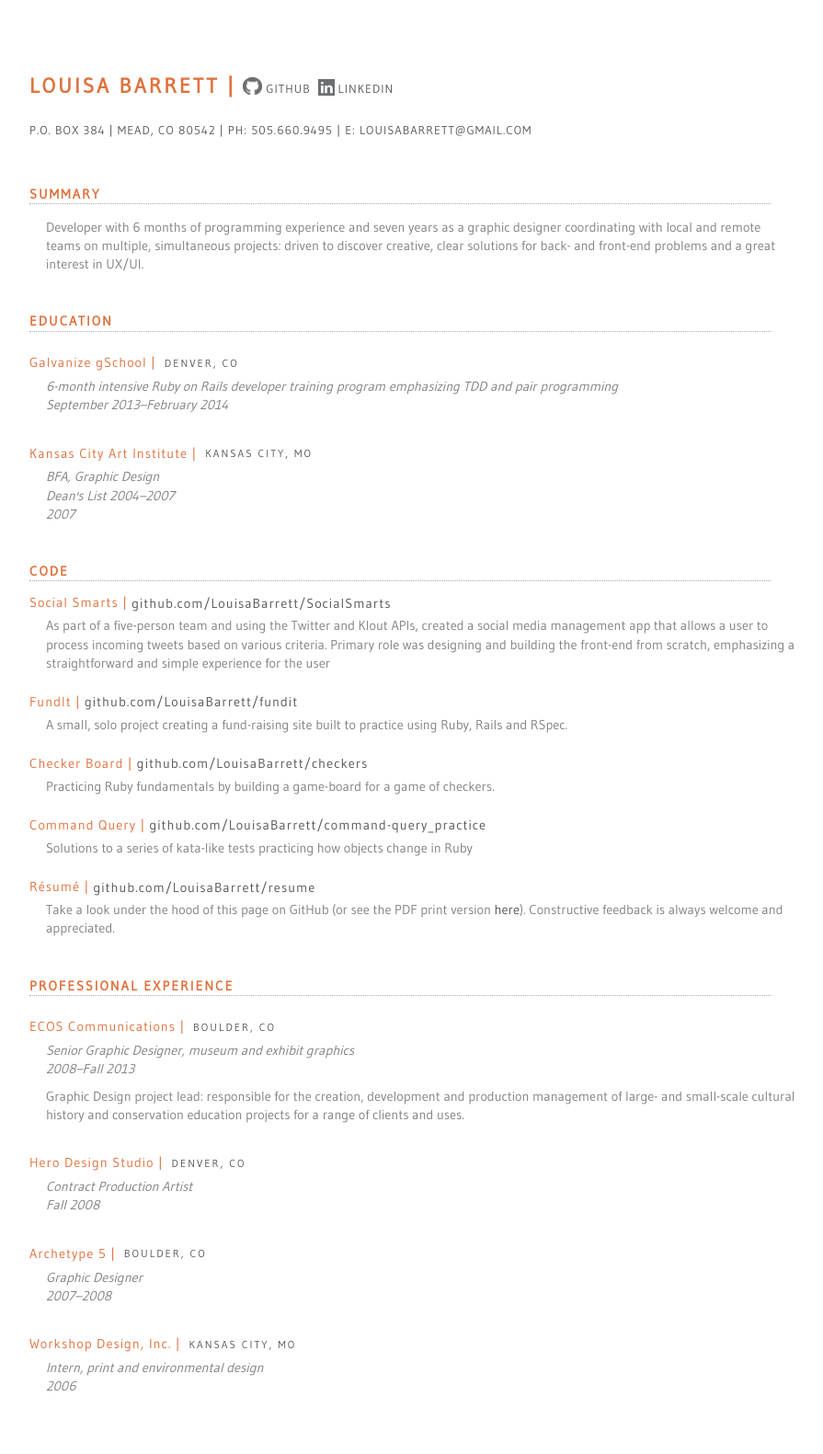
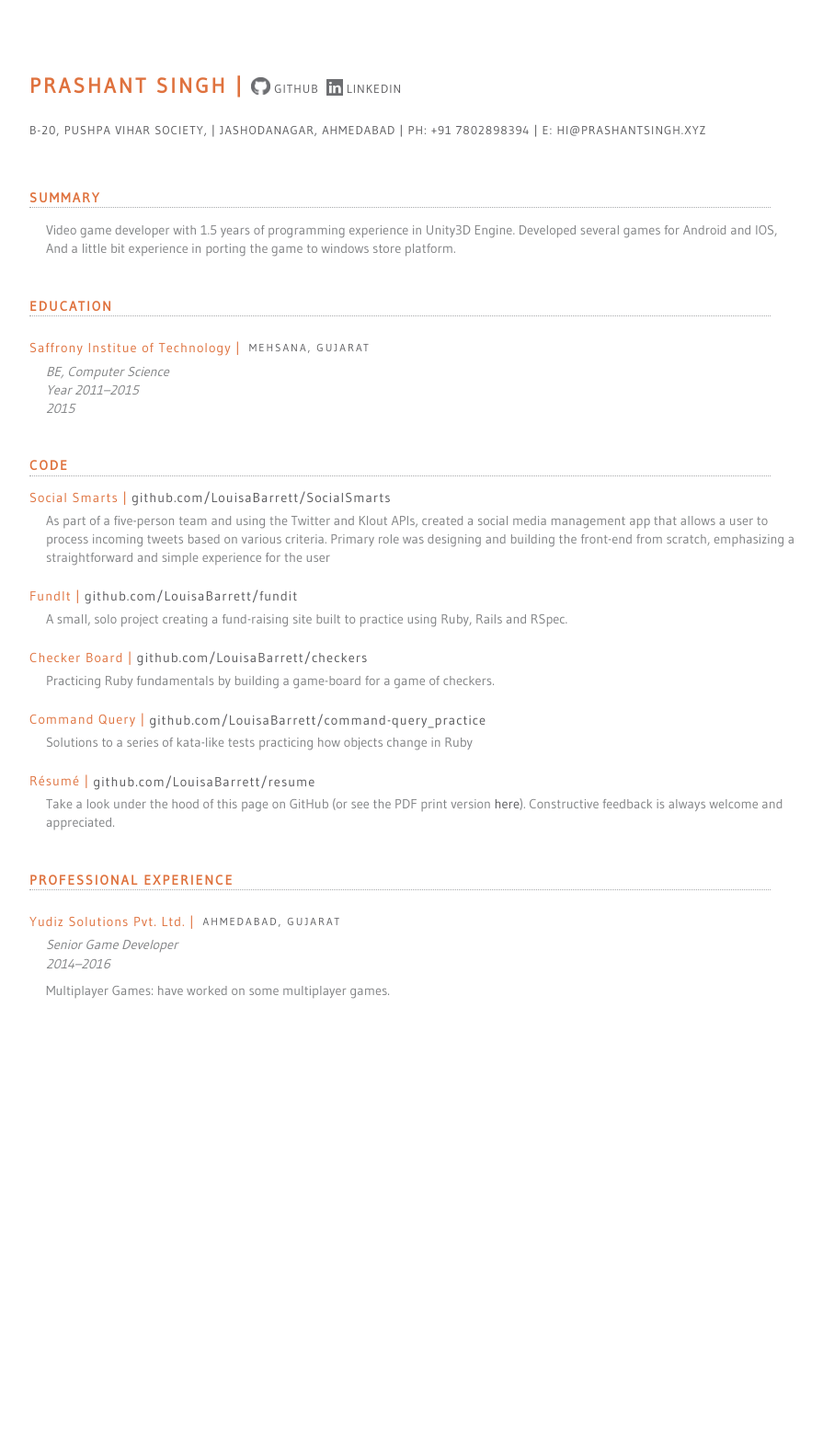
Before and after one commit to prashant-singh/prashant-singh.github.io, a Jekyll site: the page Resume/index.html, which Jekyll copies as it is, in a window 1280 px wide. Shown: the whole page at 92% size, without its empty margins (160-1055 px from the left). Built offline with Jekyll 4.4.1, drawn with Linux system fonts in a browser that asks for light colours; after the commit the page ends 1151 px from its top, so only the background shows below that.

Commit message:
Update index.html

```diff
--- a/Resume/index.html
+++ b/Resume/index.html
@@ -1,6 +1,6 @@
 <!DOCTYPE html>
 <head>
-  <title>Louisa Barrett</title>
+  <title>Prashant Singh</title>
   <meta charset="utf-8">
   <link href="main.css" media="screen" rel="stylesheet" type="text/css" />
   <link rel="stylesheet" type="text/css" href="http://fonts.googleapis.com/css?family=Gudea">
@@ -8,26 +8,24 @@
 </head>
 <body>
   <header class="header-details">
-    <h1 class="name">Louisa Barrett | </h1>
+    <h1 class="name">Prashant Singh | </h1>
       <article class="links-container">
-        <a class="links" href="https://github.com/LouisaBarrett" target="_blank"><img src="./images/gh_icon.png" alt="github icon" width="21" height="21">GitHub</a>
-        <a class="links" href="https://www.linkedin.com/in/louisabarrett/" target="_blank"><img src="./images/in_icon.png" alt="linkedin icon" width="18" height="18">LinkedIn</a>
+        <a class="links" href="https://github.com/prashant-singh" target="_blank"><img src="./images/gh_icon.png" alt="github icon" width="21" height="21">GitHub</a>
+        <a class="links" href="https://www.linkedin.com/in/kshatriyaprashant" target="_blank"><img src="./images/in_icon.png" alt="linkedin icon" width="18" height="18">LinkedIn</a>
       </article><br>
       <article class="contact-information">
-        <p class="contact-deets">P.O. Box 384 | </p>
-        <p class="contact-deets">Mead, CO 80542 | </p>
-        <p class="contact-deets">ph: 505.660.9495 | </p>
-        <a class="links" href="mailto:louisabarrett@gmail.com">e: louisabarrett@gmail.com</a>
+        <p class="contact-deets">B-20, Pushpa Vihar Society, | </p>
+        <p class="contact-deets">Jashodanagar, Ahmedabad | </p>
+        <p class="contact-deets">ph: +91 7802898394 | </p>
+        <a class="links" href="mailto:hi@prashantsingh.xyz">e: hi@prashantsingh.xyz</a>
       </article>
   </header>
   <section class="content">
     <h2 class="category-headers">Summary</h2><hr>
-      <p class="category-description-main">Developer with 6 months of programming experience and seven years as a graphic designer coordinating with local and remote teams on multiple, simultaneous projects: driven to discover creative, clear solutions for back- and front-end problems and a great interest in UX/UI.</p>
+      <p class="category-description-main">Video game developer with 1.5 years of programming experience in Unity3D Engine. Developed several games for Android and IOS, And a little bit experience in porting the game to windows store platform.</p>
     <h2 class="category-headers">Education</h2><hr>
-      <p class="primary-titles">Galvanize gSchool | <span class="location">Denver, CO</span></p>
-      <p class="category-details">6-month intensive Ruby on Rails developer training program emphasizing TDD and pair programming<br>September 2013–February 2014</p>
-      <p class="primary-titles">Kansas City Art Institute | <span class="location">Kansas City, MO</span></p>
-      <p class="category-details">BFA, Graphic Design<br>Dean's List 2004–2007<br>2007</p>
+       <p class="primary-titles">Saffrony Institue of Technology | <span class="location">Mehsana, Gujarat</span></p>
+      <p class="category-details">BE, Computer Science<br>Year 2011–2015<br>2015</p>
     <h2 class="category-headers">Code</h2><hr>
       <a class="primary-titles" href="http://github.com/LouisaBarrett/SocialSmarts" target="_blank">Social Smarts | <p class="links">github.com/LouisaBarrett/SocialSmarts</p></a>
       <p class="category-description">As part of a five-person team and using the Twitter and Klout APIs, created a social media management app that allows a user to process incoming tweets based on various criteria. Primary role was designing and building the front-end from scratch, emphasizing a straightforward and simple experience for the user</p>
@@ -40,14 +38,8 @@
       <a class="primary-titles" href="https://github.com/LouisaBarrett/resume" target="_blank">Résumé | <p class="links">github.com/LouisaBarrett/resume</p></a>
       <p class="category-description">Take a look under the hood of this page on GitHub (or see the PDF print version <a class="links" href="http://f.cl.ly/items/2D2S2u0L0Z2B3x0o3X1Y/LouisaBarrett_resume.pdf" target="_blank">here</a>). Constructive feedback is always welcome and appreciated.</p>
     <h2 class="category-headers">Professional Experience</h2><hr>
-      <p class="primary-titles">ECOS Communications | <span class="location">Boulder, CO</span></p>
-        <p class="category-details">Senior Graphic Designer, museum and exhibit graphics<br>2008–Fall 2013</p>
-        <p class="category-description">Graphic Design project lead: responsible for the creation, development and production management of large- and small-scale cultural history and conservation education projects for a range of clients and uses.</p>
-      <p class="primary-titles">Hero Design Studio | <span class="location">Denver, CO</span></p>
-        <p class="category-details">Contract Production Artist<br>Fall 2008</p>
-      <p class="primary-titles">Archetype 5 | <span class="location">Boulder, CO</span></p>
-        <p class="category-details">Graphic Designer<br>2007–2008</p>
-      <p class="primary-titles">Workshop Design, Inc. | <span class="location">Kansas City, MO</span></p>
-        <p class="category-details">Intern, print and environmental design<br>2006</p>
+      <p class="primary-titles">Yudiz Solutions Pvt. Ltd. | <span class="location">Ahmedabad, Gujarat</span></p>
+        <p class="category-details">Senior Game Developer<br>2014–2016</p>
+        <p class="category-description">Multiplayer Games: have worked on some multiplayer games.</p>
   </section>
 </body>
```
